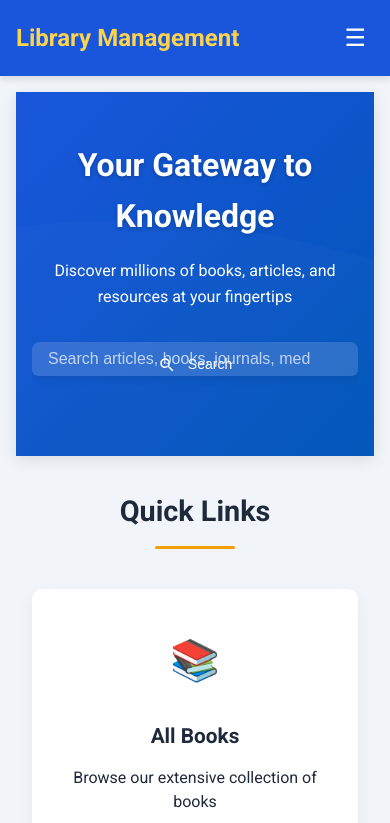
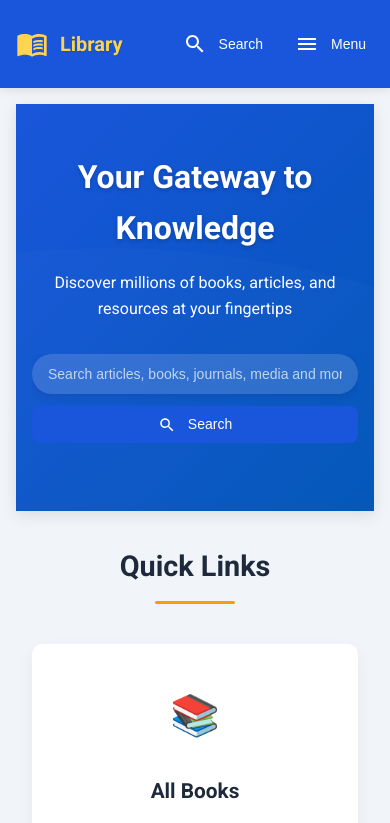
Before and after one commit to robinsingh-ai/assessment, a React (Create React App) app in the folder frontend/: page / in a window 390 px wide. Shown: the top 823 px of the page. Built offline with nearby package versions, Linux system fonts and the light colour scheme.

Commit message:
refactor(ui): refactor Navbar component with improved mobile dropdown functionality

```diff
--- a/frontend/src/components/home/HomePage.css
+++ b/frontend/src/components/home/HomePage.css
@@ -98,12 +98,12 @@
 
 .search-input:focus {
   box-shadow: inset 0 1px 2px rgba(0, 0, 0, 0.2);
-  background-color: white; /* Ensure white background when focused */
+  background-color: white;
 }
 
 /* Custom styling for the search button (overrides some Button component styles) */
 .search-button {
-  border-radius: 0 8px 8px 0 !important;
+  border-radius: 99px !important;
   margin: 0 !important;
   height: 100%;
   z-index: 2; /* Ensure button stays on top */
--- a/frontend/src/components/navbar/NavMenuItem.tsx
+++ b/frontend/src/components/navbar/NavMenuItem.tsx
@@ -1,3 +1,4 @@
+import React, { useState } from "react";
 import { Link } from "react-router-dom";
 
 // Navigation Menu Item Component
@@ -7,10 +8,25 @@ interface NavMenuItemProps {
   }
 
   export const NavMenuItem: React.FC<NavMenuItemProps> = ({ title, links }) => {
+    const [isOpen, setIsOpen] = useState(false);
+
+    const handleToggle = (e: React.MouseEvent) => {
+      // Only toggle on mobile
+      if (window.innerWidth <= 768) {
+        e.preventDefault();
+        setIsOpen(!isOpen);
+      }
+    };
+
     return (
       <div className="navbar-item dropdown">
-        <span className="dropdown-toggle">{title}</span>
-        <div className="dropdown-content">
+        <span
+          className={`dropdown-toggle ${isOpen ? 'active' : ''}`}
+          onClick={handleToggle}
+        >
+          {title}
+        </span>
+        <div className={`dropdown-content ${isOpen ? 'active' : ''}`}>
           {links.map((link, index) => (
             <Link key={index} to={link.to}>{link.text}</Link>
           ))}
--- a/frontend/src/components/navbar/NavSearch.tsx
+++ b/frontend/src/components/navbar/NavSearch.tsx
@@ -1,3 +1,13 @@
+import React from 'react';
+import Button from '../common/Button';
+
+// Search icon component
+const SearchIcon = () => (
+  <svg width="18" height="18" viewBox="0 0 24 24" fill="none" xmlns="http://www.w3.org/2000/svg">
+    <path d="M15.5 14H14.71L14.43 13.73C15.41 12.59 16 11.11 16 9.5C16 5.91 13.09 3 9.5 3C5.91 3 3 5.91 3 9.5C3 13.09 5.91 16 9.5 16C11.11 16 12.59 15.41 13.73 14.43L14 14.71V15.5L19 20.49L20.49 19L15.5 14ZM9.5 14C7.01 14 5 11.99 5 9.5C5 7.01 7.01 5 9.5 5C11.99 5 14 7.01 14 9.5C14 11.99 11.99 14 9.5 14Z" fill="currentColor"/>
+  </svg>
+);
+
 // Search Component
 interface SearchProps {
     searchTerm: string;
@@ -9,7 +19,7 @@ interface SearchProps {
   export const NavSearch: React.FC<SearchProps> = ({ searchTerm, onSearchChange, onSearchSubmit, isOpen }) => {
     return (
       <div className={`navbar-search ${isOpen ? 'active' : ''}`}>
-        <form onSubmit={onSearchSubmit}>
+        <form onSubmit={onSearchSubmit} className="navbar-search-form">
           <input
             type="text"
             placeholder="Search books..."
@@ -18,9 +28,17 @@ interface SearchProps {
             className="search-input"
             aria-label="Search books"
           />
-          <button type="submit" className="search-button" aria-label="Submit search">
-            🔍
-          </button>
+          <Button
+            type="submit"
+            variant="text"
+            className="search-submit-button"
+            icon={<SearchIcon />}
+            iconPosition="left"
+            ariaLabel="Submit search"
+            size="sm"
+          >
+            Search
+          </Button>
         </form>
       </div>
     );
--- a/frontend/src/components/navbar/Navbar.css
+++ b/frontend/src/components/navbar/Navbar.css
@@ -1,12 +1,20 @@
 .navbar {
   background-color: var(--primary-color);
   color: var(--text-light);
-  padding: var(--spacing-md) 0;
-  box-shadow: var(--shadow-md);
+  padding: 0.75rem 0;
+  box-shadow: 0 2px 10px rgba(0, 0, 0, 0.1);
   position: sticky;
   top: 0;
   z-index: 1000;
   width: 100%;
+  transition: all 0.3s ease;
+}
+
+.navbar-scrolled {
+  padding: 0.5rem 0;
+  background-color: rgba(26, 86, 219, 0.95); /* Using primary-color with opacity */
+  backdrop-filter: blur(10px);
+  box-shadow: 0 4px 20px rgba(0, 0, 0, 0.15);
 }
 
 .navbar-container {
@@ -14,84 +22,125 @@
   align-items: center;
   max-width: 1200px;
   margin: 0 auto;
-  padding: 0 var(--spacing-lg);
+  padding: 0 1.5rem;
+  height: 3.5rem; /* Fixed height for better consistency */
 }
 
 /* Logo styles - Left side */
 .navbar-logo {
   flex: 0 0 auto;
-  margin-right: auto;
-
+  margin-right: 2rem;
 }
 
 .navbar-logo a {
   text-decoration: none;
-
   display: flex;
   align-items: center;
+  gap: 0.75rem;
+  transition: transform 0.2s ease;
+}
+
+.navbar-logo a:hover {
+  transform: translateY(-2px);
 }
 
 .navbar-logo h1 {
-  font-size: var(--font-size-large);
+  font-size: 1.25rem;
   margin: 0;
-  font-weight: var(--font-weight-bold);
-  color: var(--accent-light)!important;
+  font-weight: 700;
+  color: var(--accent-light);
+  text-shadow: 0 1px 2px rgba(0, 0, 0, 0.1);
 }
 
 /* Navigation menu - Middle */
 .navbar-menu {
   display: flex;
-  flex: 0 1 auto;
+  flex: 1;
   justify-content: center;
   margin: 0 auto;
+  height: 100%;
 }
 
 .navbar-item {
   position: relative;
-  padding: var(--spacing-sm) var(--spacing-md);
+  padding: 0 0.5rem;
   cursor: pointer;
-  font-weight: var(--font-weight-medium);
+  font-weight: 500;
+  height: 100%;
+  display: flex;
+  align-items: center;
 }
 
 .dropdown-toggle {
-  padding: var(--spacing-sm) var(--spacing-md);
-  border-radius: var(--border-radius-sm);
-  transition: background-color var(--transition-fast);
+  padding: 0.5rem 0.75rem;
+  border-radius: 0.25rem;
+  transition: all 0.2s ease;
   color: var(--text-light);
-  display: block;
+  display: flex;
+  align-items: center;
   white-space: nowrap;
   text-decoration: none;
+  position: relative;
+}
+
+.dropdown-toggle::after {
+  content: '▾';
+  display: inline-block;
+  margin-left: 0.4rem;
+  font-size: 0.8rem;
+  transition: transform 0.2s ease;
+}
+
+.dropdown:hover .dropdown-toggle::after {
+  transform: rotate(180deg);
 }
 
 .dropdown-toggle:hover {
   background-color: var(--primary-dark);
+  color: var(--accent-light);
 }
 
 .dropdown-content {
   display: none;
   position: absolute;
-  background-color: var(--card-background);
+  background-color: white;
   min-width: 220px;
-  box-shadow: var(--shadow-md);
-  border-radius: var(--border-radius-md);
+  box-shadow: 0 5px 25px rgba(0, 0, 0, 0.1);
+  border-radius: 0.5rem;
   z-index: 1;
   top: 100%;
   left: 0;
-  border: 1px solid var(--border-color);
   overflow: hidden;
+  transform: translateY(10px);
+  opacity: 0;
+  transition: transform 0.3s ease, opacity 0.3s ease;
 }
 
 .dropdown:hover .dropdown-content {
   display: block;
+  transform: translateY(0);
+  opacity: 1;
+  animation: fadeInDown 0.3s ease forwards;
+}
+
+@keyframes fadeInDown {
+  from {
+    opacity: 0;
+    transform: translateY(-10px);
+  }
+  to {
+    opacity: 1;
+    transform: translateY(0);
+  }
 }
 
 .dropdown-content a {
   color: var(--text-dark);
-  padding: var(--spacing-md);
+  padding: 0.75rem 1rem;
   text-decoration: none;
   display: block;
-  transition: background-color var(--transition-fast);
-  border-bottom: 1px solid var(--border-color);
+  transition: all 0.2s ease;
+  border-left: 3px solid transparent;
 }
 
 .dropdown-content a:last-child {
@@ -99,34 +148,42 @@
 }
 
 .dropdown-content a:hover {
-  background-color: var(--background-light);
+  background-color: rgba(var(--primary-rgb), 0.05);
   color: var(--primary-color);
+  border-left: 3px solid var(--accent-color);
 }
 
-/* Search styles - Right side */
-.navbar-search {
+/* Navbar Actions - Right side */
+.navbar-actions {
   display: flex;
   align-items: center;
-  flex: 0 0 auto;
+  gap: 1rem;
   margin-left: auto;
 }
 
-.navbar-search form {
+/* Search styles */
+.navbar-search {
+  position: relative;
+  transition: all 0.3s ease;
+}
+
+.navbar-search-form {
   display: flex;
+  align-items: center;
   position: relative;
 }
 
 .search-input {
-  padding: var(--spacing-sm) var(--spacing-md);
-  padding-right: calc(32px + var(--spacing-md));
+  padding: 0.5rem 0.75rem;
+  padding-right: 2.5rem;
   border: none;
-  border-radius: var(--border-radius-md);
-  font-size: var(--font-size-normal);
-  min-width: 220px;
+  border-radius: 2rem;
+  font-size: 0.875rem;
+  width: 220px;
   outline: none;
   background-color: rgba(255, 255, 255, 0.15);
   color: var(--text-light);
-  transition: all var(--transition-normal);
+  transition: all 0.3s ease;
 }
 
 .search-input::placeholder {
@@ -134,65 +191,127 @@
 }
 
 .search-input:focus {
-  background-color: var(--text-light);
+  background-color: white;
   color: var(--text-dark);
+  box-shadow: 0 2px 10px rgba(0, 0, 0, 0.1);
+  width: 280px;
 }
 
 .search-input:focus::placeholder {
-  color: var(--text-dark);
-  opacity: 0.6;
+  color: var(--text-muted);
 }
 
-.search-button {
-  background-color: transparent;
-  color: var(--text-light);
-  border: none;
-  padding: var(--spacing-sm);
-  cursor: pointer;
-  position: absolute;
-  right: 0;
-  top: 0;
-  bottom: 0;
-  transition: color var(--transition-fast);
+/* Custom styling for search button in navbar */
+.search-submit-button {
+  position: absolute !important;
+  right: 0.25rem !important;
+  padding: 0.25rem !important;
+  color: var(--text-light) !important;
+  background: transparent !important;
 }
 
-.search-button:hover {
+.search-input:focus + .search-submit-button,
+.search-input:focus ~ .search-submit-button {
+  color: var(--primary-color) !important;
+}
+
+/* Button overrides for navbar */
+.navbar .button {
+  color: var(--text-light);
+}
+
+.navbar .button:hover {
   color: var(--accent-light);
 }
 
-.search-input:focus + .search-button {
-  color: var(--primary-color);
+.navbar-search-toggle {
+  display: none;
 }
 
 .mobile-menu-toggle {
   display: none;
-  background: transparent;
-  border: none;
   color: var(--text-light);
-  font-size: 1.5rem;
-  cursor: pointer;
-  padding: var(--spacing-sm);
-}
-
-.mobile-search-toggle {
-  display: none;
 }
 
 /* Responsive styles */
 @media (max-width: 992px) {
   .navbar-container {
-    padding: 0 var(--spacing-md);
+    padding: 0 1rem;
   }
 
   .search-input {
-    min-width: 180px;
+    width: 180px;
+  }
+
+  .search-input:focus {
+    width: 220px;
   }
 }
 
 @media (max-width: 768px) {
+  .navbar-container {
+    height: auto;
+    padding: 0.75rem 1rem;
+  }
+
+  .navbar-search-toggle {
+    display: flex;
+  }
+
+  .navbar-search-toggle:hover {
+    color: var(--accent-light);
+  }
+
+  .navbar-search {
+    position: absolute;
+    top: 100%;
+    left: 0;
+    right: 0;
+    background-color: var(--primary-color);
+    padding: 0.75rem 1rem;
+    box-shadow: 0 5px 10px rgba(0, 0, 0, 0.1);
+    transform: translateY(-100%);
+    opacity: 0;
+    visibility: hidden;
+    z-index: -1;
+  }
+
+  .navbar-search.active {
+    transform: translateY(0);
+    opacity: 1;
+    visibility: visible;
+    z-index: 1;
+    animation: slideDown 0.3s ease forwards;
+  }
+
+  @keyframes slideDown {
+    from {
+      transform: translateY(-20px);
+      opacity: 0;
+    }
+    to {
+      transform: translateY(0);
+      opacity: 1;
+    }
+  }
+
+  .search-input {
+    width: 100%;
+    padding: 0.75rem 1rem;
+  }
+
+  .search-input:focus {
+    width: 100%;
+  }
+
   .mobile-menu-toggle {
-    display: block;
+    display: flex;
     order: 3;
+    margin-left: 1rem;
+  }
+
+  .mobile-menu-toggle:hover {
+    color: var(--accent-light);
   }
 
   .navbar-container {
@@ -205,7 +324,7 @@
     margin-right: 0;
   }
 
-  .navbar-search {
+  .navbar-actions {
     order: 2;
     margin-left: 0;
   }
@@ -215,54 +334,105 @@
     flex-direction: column;
     max-height: 0;
     overflow: hidden;
-    transition: max-height var(--transition-normal);
+    transition: max-height 0.3s ease, padding 0.3s ease;
     order: 4;
     margin: 0;
+    padding: 0;
+    height: auto;
   }
 
   .navbar-menu.active {
     max-height: 500px;
-    margin-top: var(--spacing-md);
+    margin-top: 1rem;
+    padding: 0.5rem 0;
+    border-top: 1px solid rgba(255, 255, 255, 0.1);
+    animation: expandMenu 0.3s ease forwards;
+  }
+
+  @keyframes expandMenu {
+    from {
+      opacity: 0;
+    }
+    to {
+      opacity: 1;
+    }
   }
 
   .navbar-item {
+    position: relative;
     width: 100%;
-    border-top: 1px solid rgba(255, 255, 255, 0.1);
     padding: 0;
+    height: auto;
+    display: block;
   }
 
   .dropdown-toggle {
     width: 100%;
     text-align: left;
-    padding: var(--spacing-md);
+    padding: 0.75rem 1rem;
+    justify-content: space-between;
+    display: flex;
   }
 
   .dropdown-content {
     position: static;
     width: 100%;
     box-shadow: none;
-    background-color: rgba(0, 0, 0, 0.1);
-    border: none;
+    background-color: var(--primary-dark);
     border-radius: 0;
+    margin: 0;
+    padding: 0;
+    transform: none;
+    opacity: 1;
+    display: none;
+    border-left: none;
+  }
+
+  .dropdown:hover .dropdown-content {
+    transform: none;
+    animation: none;
+  }
+
+  .dropdown-content.active {
+    display: block;
   }
 
   .dropdown-content a {
-    padding-left: calc(var(--spacing-md) * 2);
+    padding: 0.75rem 2rem;
+    border-left: none;
+    border-bottom: none;
+    color: rgba(255, 255, 255, 0.8);
+  }
+
+  .dropdown-content a:hover {
+    background-color: rgba(255, 255, 255, 0.05);
+    color: var(--accent-light);
+    border-left: none;
+  }
+
+  /* More specific mobile dropdown styles */
+  .navbar-menu.active .dropdown-toggle::after {
+    content: '▾';
+    display: inline-block;
+    margin-left: 0.4rem;
+    transition: transform 0.2s ease;
+  }
+
+  .navbar-menu.active .dropdown-content.active {
+    display: block;
+  }
+
+  .navbar-menu.active .dropdown-toggle {
+    color: var(--text-light);
     border-bottom: 1px solid rgba(255, 255, 255, 0.05);
   }
 
+  .dropdown-toggle.active::after {
+    transform: rotate(180deg);
+  }
+
+  /* Mobile-only search toggle */
   .mobile-search-toggle {
     display: block;
   }
-
-  .navbar-search {
-    width: 100%;
-    margin-top: var(--spacing-md);
-    display: none;
-  }
-
-  .navbar-search.active {
-    display: flex;
-    order: 5;
-  }
 }
--- a/frontend/src/components/navbar/Navbar.tsx
+++ b/frontend/src/components/navbar/Navbar.tsx
@@ -1,19 +1,56 @@
-import React, { useState } from 'react';
+import React, { useState, useEffect } from 'react';
 import './Navbar.css';
 import { NavbarLogo } from './NavbarLogo';
 import { NavMenu } from './NavMenu';
 import { NavSearch } from './NavSearch';
+import Button from '../common/Button';
+
 interface NavbarProps {
   onSearch?: (searchTerm: string) => void;
 }
 
+// Menu icon SVG component
+const MenuIcon = () => (
+  <svg width="24" height="24" viewBox="0 0 24 24" fill="none" xmlns="http://www.w3.org/2000/svg">
+    <path d="M3 18H21V16H3V18ZM3 13H21V11H3V13ZM3 6V8H21V6H3Z" fill="currentColor"/>
+  </svg>
+);
 
+// Close icon SVG component
+const CloseIcon = () => (
+  <svg width="24" height="24" viewBox="0 0 24 24" fill="none" xmlns="http://www.w3.org/2000/svg">
+    <path d="M19 6.41L17.59 5L12 10.59L6.41 5L5 6.41L10.59 12L5 17.59L6.41 19L12 13.41L17.59 19L19 17.59L13.41 12L19 6.41Z" fill="currentColor"/>
+  </svg>
+);
+
+// Search icon SVG component
+const SearchIcon = () => (
+  <svg width="24" height="24" viewBox="0 0 24 24" fill="none" xmlns="http://www.w3.org/2000/svg">
+    <path d="M15.5 14H14.71L14.43 13.73C15.41 12.59 16 11.11 16 9.5C16 5.91 13.09 3 9.5 3C5.91 3 3 5.91 3 9.5C3 13.09 5.91 16 9.5 16C11.11 16 12.59 15.41 13.73 14.43L14 14.71V15.5L19 20.49L20.49 19L15.5 14ZM9.5 14C7.01 14 5 11.99 5 9.5C5 7.01 7.01 5 9.5 5C11.99 5 14 7.01 14 9.5C14 11.99 11.99 14 9.5 14Z" fill="currentColor"/>
+  </svg>
+);
 
 // Main Navbar Component
 const Navbar: React.FC<NavbarProps> = ({ onSearch }) => {
   const [searchTerm, setSearchTerm] = useState('');
   const [menuOpen, setMenuOpen] = useState(false);
   const [searchOpen, setSearchOpen] = useState(false);
+  const [scrolled, setScrolled] = useState(false);
+
+  // Handle scroll effect for navbar
+  useEffect(() => {
+    const handleScroll = () => {
+      const isScrolled = window.scrollY > 10;
+      if (isScrolled !== scrolled) {
+        setScrolled(isScrolled);
+      }
+    };
+
+    window.addEventListener('scroll', handleScroll);
+    return () => {
+      window.removeEventListener('scroll', handleScroll);
+    };
+  }, [scrolled]);
 
   const handleSearchChange = (e: React.ChangeEvent<HTMLInputElement>) => {
     setSearchTerm(e.target.value);
@@ -23,6 +60,7 @@ const Navbar: React.FC<NavbarProps> = ({ onSearch }) => {
     e.preventDefault();
     if (onSearch && searchTerm.trim()) {
       onSearch(searchTerm.trim());
+      setSearchOpen(false);
     }
   };
 
@@ -35,10 +73,13 @@ const Navbar: React.FC<NavbarProps> = ({ onSearch }) => {
 
   const toggleSearch = () => {
     setSearchOpen(!searchOpen);
+    if (menuOpen && !searchOpen) {
+      setMenuOpen(false);
+    }
   };
 
   return (
-    <nav className="navbar">
+    <nav className={`navbar ${scrolled ? 'navbar-scrolled' : ''}`}>
       <div className="navbar-container">
         {/* Left: Logo */}
         <NavbarLogo />
@@ -47,6 +88,7 @@ const Navbar: React.FC<NavbarProps> = ({ onSearch }) => {
         <NavMenu isOpen={menuOpen} onSearchToggle={toggleSearch} />
 
         {/* Right: Search */}
+        <div className="navbar-actions">
           <NavSearch
             searchTerm={searchTerm}
             onSearchChange={handleSearchChange}
@@ -54,14 +96,29 @@ const Navbar: React.FC<NavbarProps> = ({ onSearch }) => {
             isOpen={searchOpen}
           />
 
+          <Button
+            variant="text"
+            className="navbar-search-toggle"
+            onClick={toggleSearch}
+            icon={<SearchIcon />}
+            iconPosition="left"
+            ariaLabel="Toggle search"
+          >
+            Search
+          </Button>
+        </div>
+
         {/* Mobile menu toggle */}
-        <button
+        <Button
+          variant="text"
           className="mobile-menu-toggle"
           onClick={toggleMenu}
-          aria-label="Toggle menu"
+          ariaLabel="Toggle menu"
+          icon={menuOpen ? <CloseIcon /> : <MenuIcon />}
+          iconPosition="left"
         >
-          {menuOpen ? '✕' : '☰'}
-        </button>
+          {menuOpen ? 'Close' : 'Menu'}
+        </Button>
       </div>
     </nav>
   );
--- a/frontend/src/components/navbar/NavbarLogo.tsx
+++ b/frontend/src/components/navbar/NavbarLogo.tsx
@@ -1,10 +1,22 @@
+import React from 'react';
 import { Link } from 'react-router-dom';
+
+// Library logo icon
+const LibraryIcon = () => (
+  <svg width="32" height="32" viewBox="0 0 24 24" fill="none" xmlns="http://www.w3.org/2000/svg">
+    <path d="M21 5C19.89 4.65 18.67 4.5 17.5 4.5C15.55 4.5 13.45 4.9 12 6C10.55 4.9 8.45 4.5 6.5 4.5C4.55 4.5 2.45 4.9 1 6V20.65C1 20.9 1.25 21.15 1.5 21.15C1.6 21.15 1.65 21.1 1.75 21.1C3.1 20.45 5.05 20 6.5 20C8.45 20 10.55 20.4 12 21.5C13.35 20.65 15.8 20 17.5 20C19.15 20 20.85 20.3 22.25 21.05C22.35 21.1 22.4 21.1 22.5 21.1C22.75 21.1 23 20.85 23 20.6V6C22.4 5.55 21.75 5.25 21 5ZM21 18.5C19.9 18.15 18.7 18 17.5 18C15.8 18 13.35 18.65 12 19.5V8C13.35 7.15 15.8 6.5 17.5 6.5C18.7 6.5 19.9 6.65 21 7V18.5Z" fill="#FFD54F"/>
+    <path d="M17.5 10.5C18.38 10.5 19.23 10.59 20 10.76V9.24C19.21 9.09 18.36 9 17.5 9C15.8 9 14.26 9.29 13 9.83V11.49C14.13 10.85 15.7 10.5 17.5 10.5Z" fill="#FFD54F"/>
+    <path d="M13 12.49V14.15C14.13 13.51 15.7 13.16 17.5 13.16C18.38 13.16 19.23 13.25 20 13.42V11.9C19.21 11.75 18.36 11.66 17.5 11.66C15.8 11.66 14.26 11.96 13 12.49Z" fill="#FFD54F"/>
+    <path d="M17.5 14.33C15.8 14.33 14.26 14.63 13 15.16V16.82C14.13 16.18 15.7 15.83 17.5 15.83C18.38 15.83 19.23 15.92 20 16.09V14.57C19.21 14.42 18.36 14.33 17.5 14.33Z" fill="#FFD54F"/>
+  </svg>
+);
 
 export const NavbarLogo: React.FC = () => {
   return (
     <div className="navbar-logo">
-        <Link to="/">
-          <h1>Library Management</h1>
+      <Link to="/" aria-label="Home">
+        <LibraryIcon />
+        <h1>Library</h1>
       </Link>
     </div>
   );
```
Lines whose indentation alone changed are shown as unchanged.
